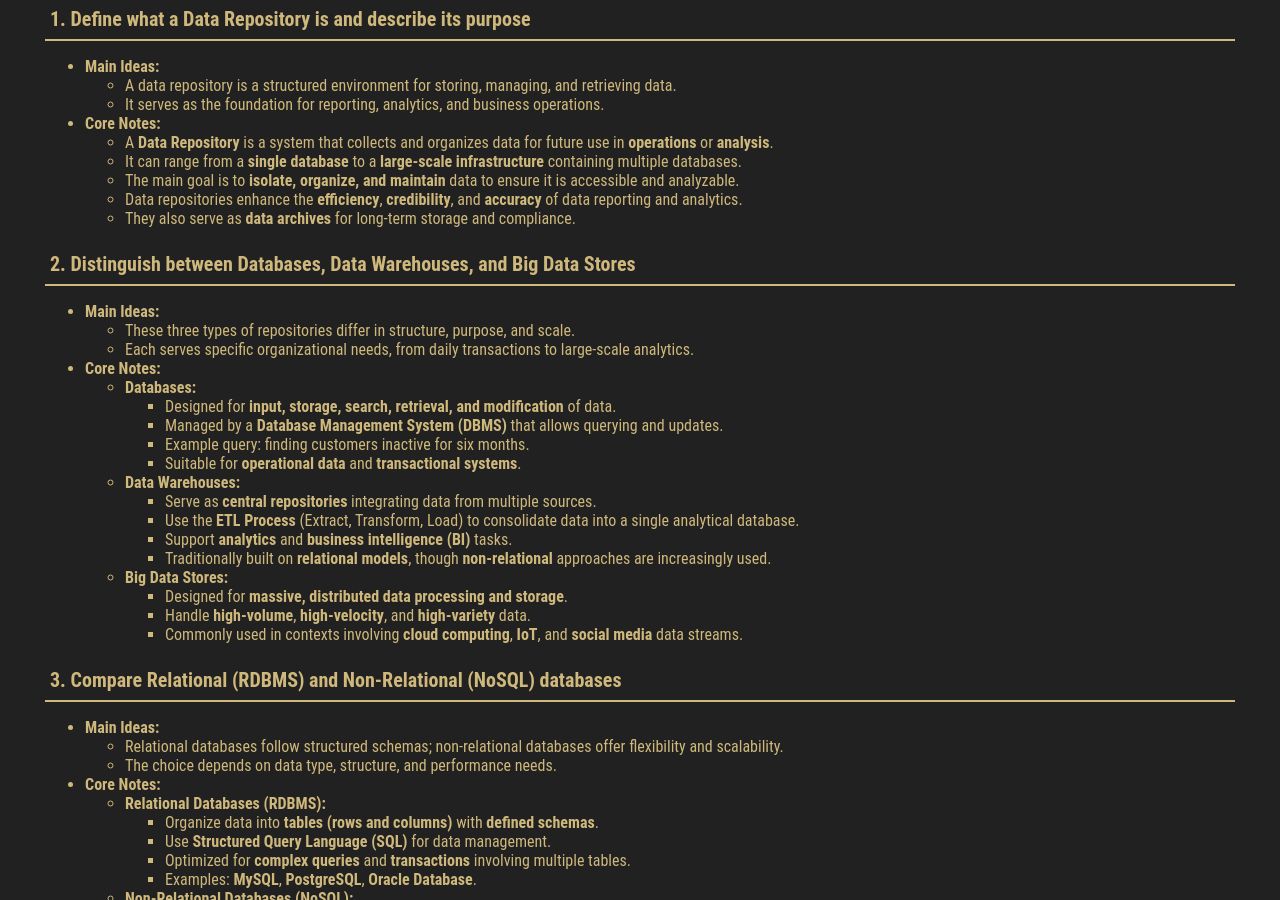
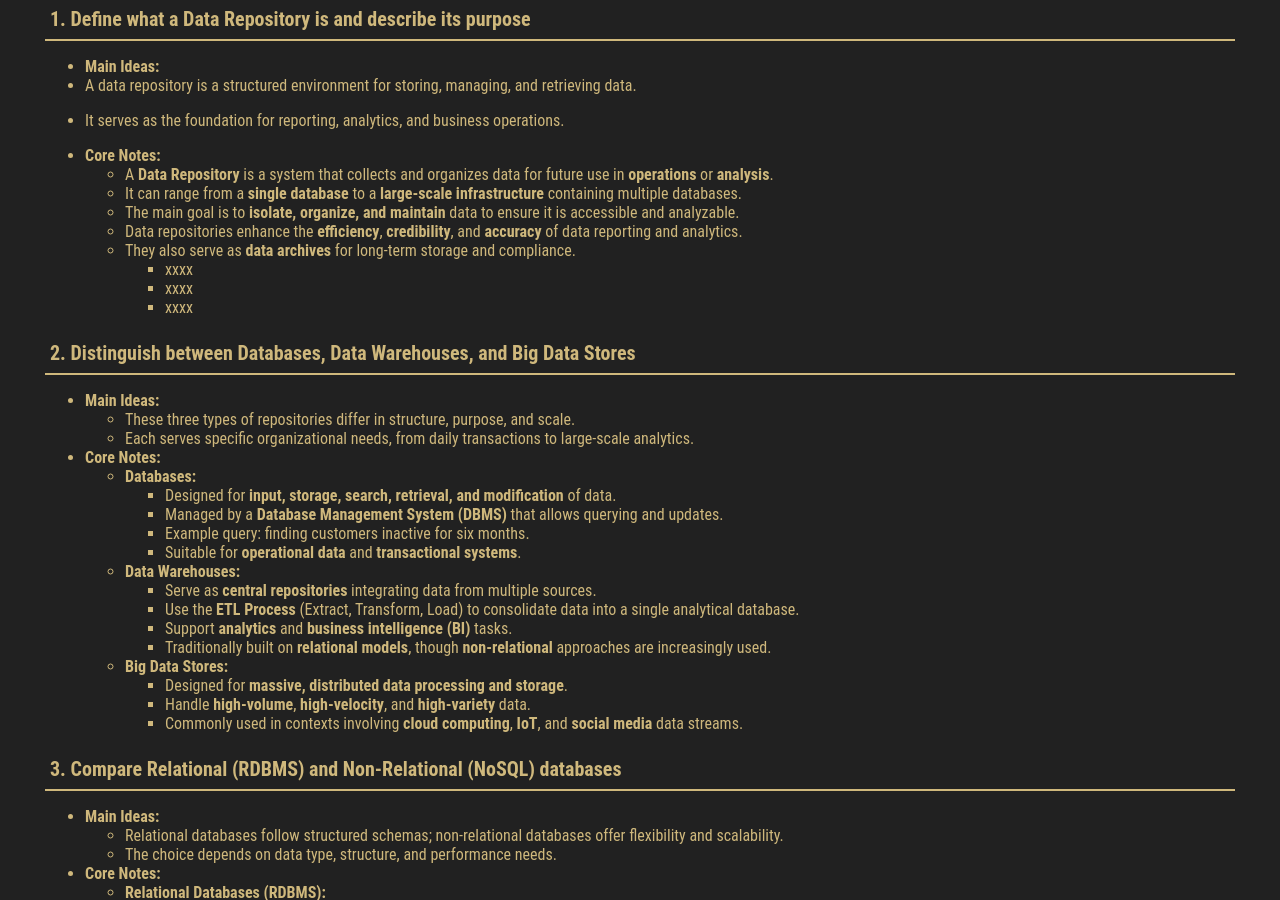
Before and after one commit to milanfx/milanfx.github.io, a Jekyll site: the page built from test.md, in a window 1280 px wide and 900 px high, scrolled down 581 px. Built offline with Jekyll 4.4.1, drawn with Linux system fonts in a browser that asks for light colours; our own code applies the rules of GitHub Pages for plain Markdown files.

Commit message:
Update test.md

```diff
--- a/test.md
+++ b/test.md
@@ -25,15 +25,18 @@ permalink: /DE01M01/
 ### 1. Define what a Data Repository is and describe its purpose
 
 - **Main Ideas:**
-    - A data repository is a structured environment for storing, managing, and retrieving data.
-    - It serves as the foundation for reporting, analytics, and business operations.
+ - A data repository is a structured environment for storing, managing, and retrieving data.
+ - It serves as the foundation for reporting, analytics, and business operations.
 
 - **Core Notes:**
-    - A **Data Repository** is a system that collects and organizes data for future use in **operations** or **analysis**.
-    - It can range from a **single database** to a **large-scale infrastructure** containing multiple databases.
-    - The main goal is to **isolate, organize, and maintain** data to ensure it is accessible and analyzable.
-    - Data repositories enhance the **efficiency**, **credibility**, and **accuracy** of data reporting and analytics.
-    - They also serve as **data archives** for long-term storage and compliance.
+  - A **Data Repository** is a system that collects and organizes data for future use in **operations** or **analysis**.
+  - It can range from a **single database** to a **large-scale infrastructure** containing multiple databases.
+  - The main goal is to **isolate, organize, and maintain** data to ensure it is accessible and analyzable.
+  - Data repositories enhance the **efficiency**, **credibility**, and **accuracy** of data reporting and analytics.
+  - They also serve as **data archives** for long-term storage and compliance.
+    - xxxx
+    - xxxx
+    - xxxx
 
 ### 2. Distinguish between Databases, Data Warehouses, and Big Data Stores
 
```
